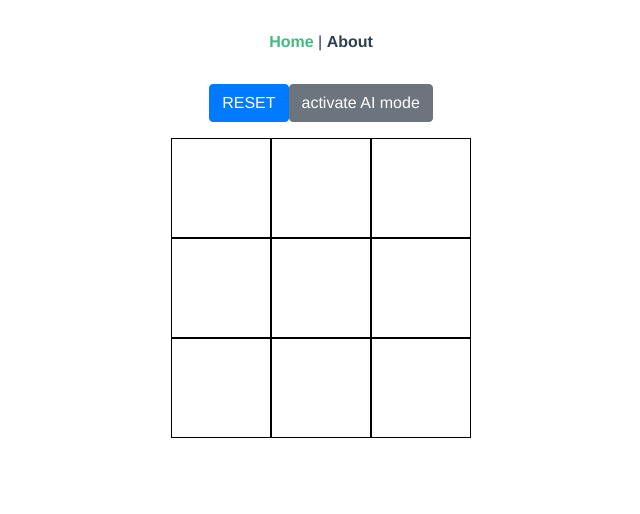
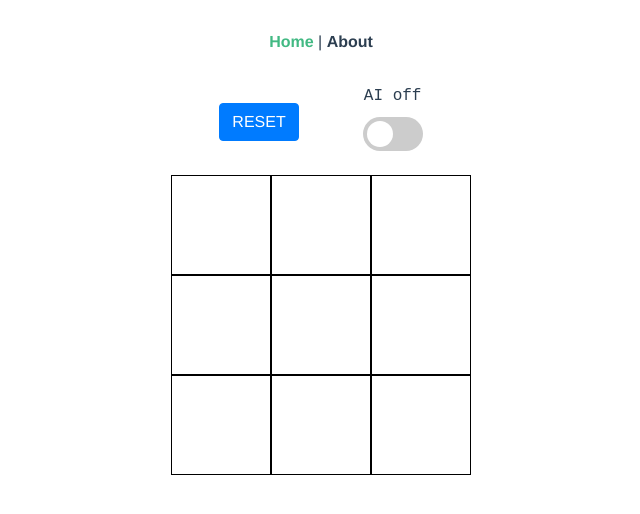
Before and after one commit to ALONUCLEAR/VueJSTicTacToe, a Vue app in the folder tic-tac-toe/: page / in a window 1280 px wide. Shown: the top 514 px of the page, without its empty margins (319-959 px from the left). Built offline with nearby package versions, Linux system fonts and the light colour scheme.

Commit message:
fix(Board.vue): replace ai button with toggle component

```diff
--- a/tic-tac-toe/src/components/Board.vue
+++ b/tic-tac-toe/src/components/Board.vue
@@ -1,8 +1,9 @@
 <template>
   <div class="board container">
-    <div class="pb-3 row justify-content-center">
+    <div class="pb-3 row d-flex align-items-center justify-content-center">
       <button class="btn btn-primary" @click="initiateBoard">RESET</button>
-      <button class="btn btn-secondary" @click="swapAI"> {{toggleText}} </button>
+      <span class="pl-3 pr-5" />
+      <toggle :text="toggleText" @swap="swapAI" />
     </div>
     <div v-for="(row, index) in cells" :key="index" class="row justify-content-center">
       <i v-for="(cell, colIndex) in row" :key="colIndex" class="square" :class="cell" @click="clickCell(index, colIndex)" />
@@ -12,6 +13,7 @@
 
 <script>
 import swal from 'sweetalert2';
+import Toggle from './Toggle.vue';
 const copyBoard = board => [...board.map(row => [...row])];
 
 export default {
@@ -25,6 +27,9 @@
       type: Number,
       default: 3,
     }
+  },
+  components: {
+    Toggle
   },
   data() {
     return {
@@ -193,7 +198,7 @@
   },
   computed: {
     toggleText() {
-      return this.isAI ? "deactivate AI" : "activate AI mode";
+      return this.isAI ? "AI on" : "AI off";
     }
   }
 }
```
